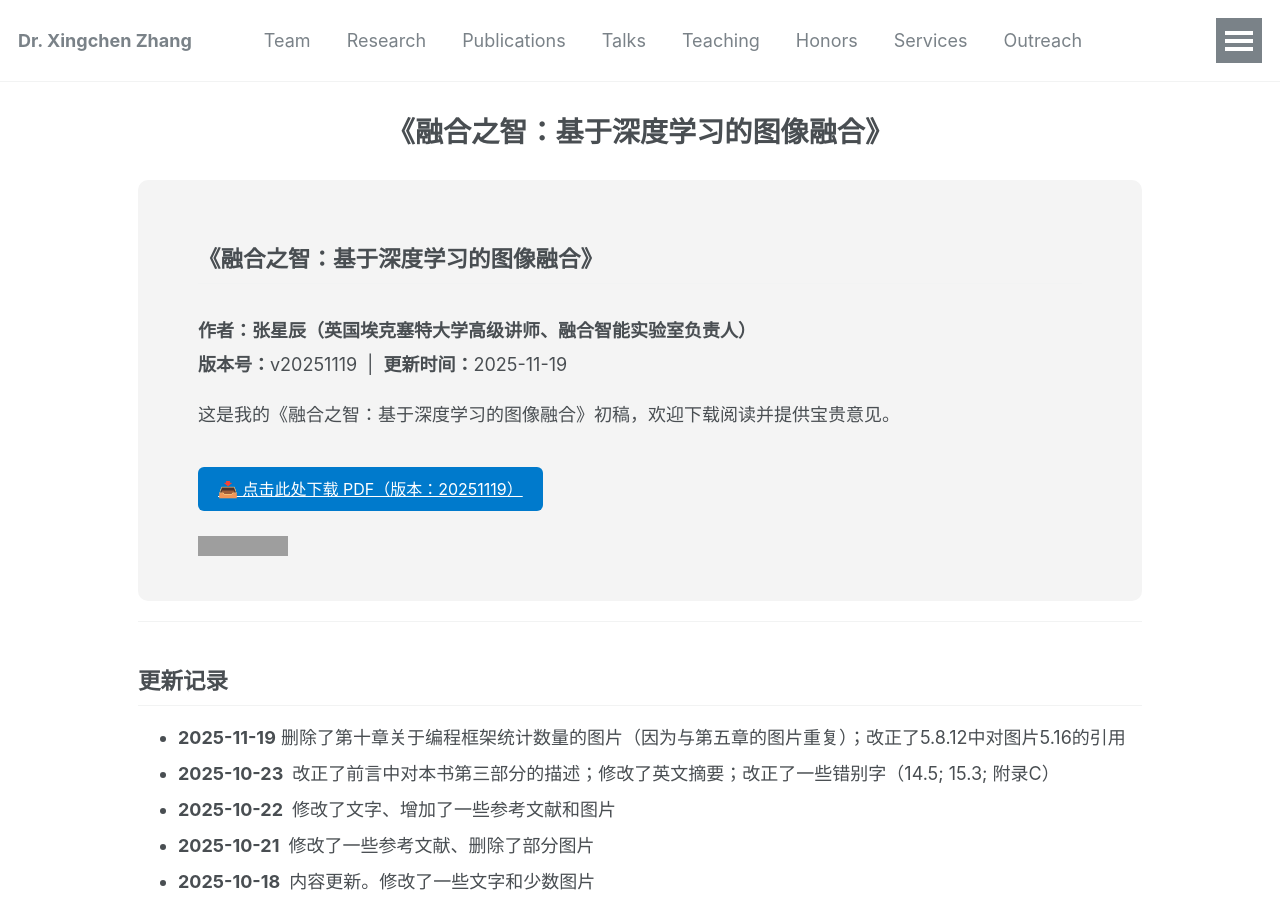
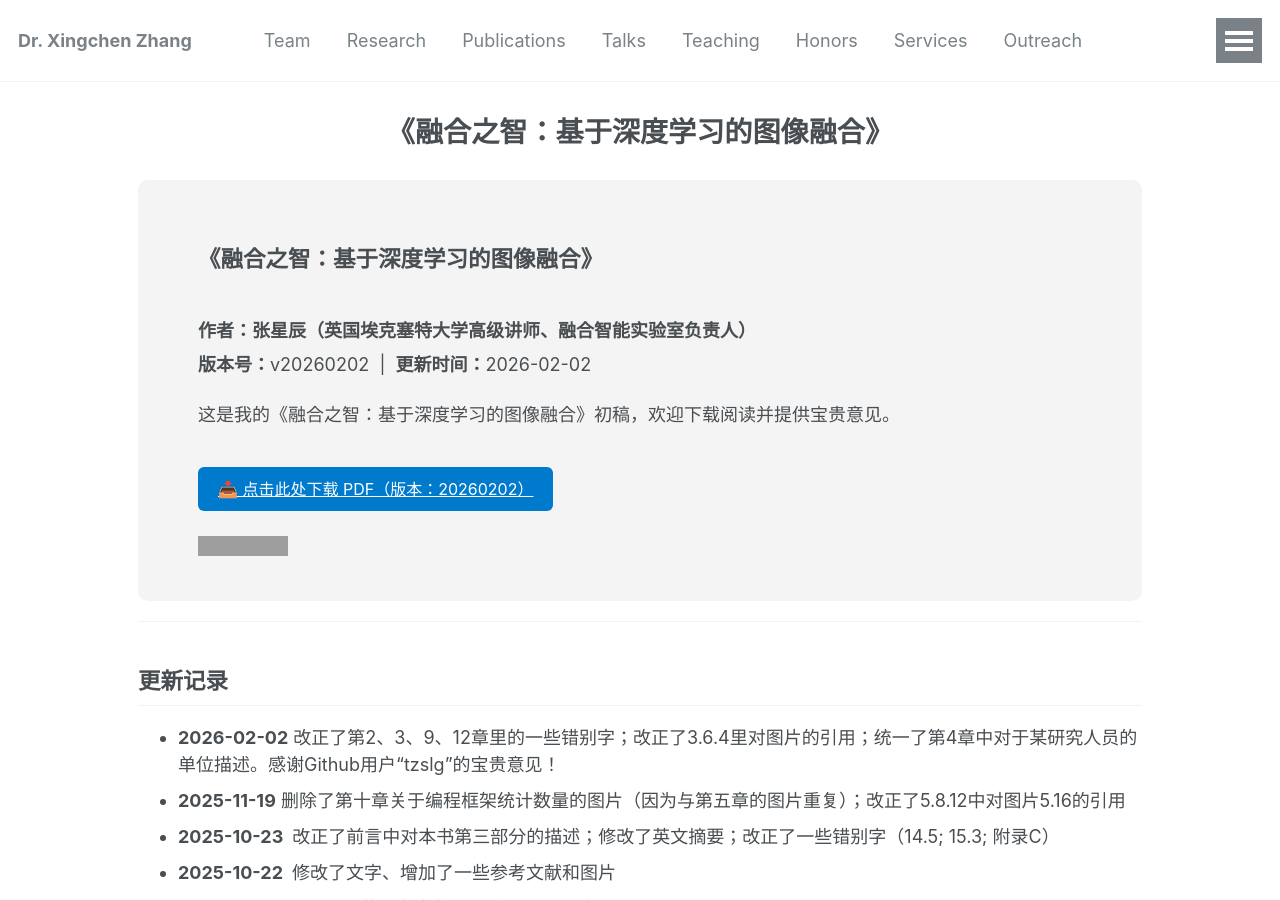
Before and after one commit to xingchenzhang/xingchenzhang.github.io, a Jekyll site: the page built from other_pages/imagefusionbook.md, in a window 1280 px wide and 900 px high. Built offline with Jekyll 4.4.1, drawn with Linux system fonts in a browser that asks for light colours; grey boxes are pictures that could not be loaded.

Commit message:
revise image fusion book

```diff
--- a/other_pages/imagefusionbook.md
+++ b/other_pages/imagefusionbook.md
@@ -46,14 +46,14 @@
 <div class="book-section">
   <h2>《融合之智：基于深度学习的图像融合》</h2>
    <h3>作者：张星辰（英国埃克塞特大学高级讲师、融合智能实验室负责人）</h3>
-  <p><strong>版本号：</strong>v20251119 &nbsp;|&nbsp; <strong>更新时间：</strong>2025-11-19</p>
+  <p><strong>版本号：</strong>v20260202 &nbsp;|&nbsp; <strong>更新时间：</strong>2026-02-02</p>
 
   <p>这是我的《融合之智：基于深度学习的图像融合》初稿，欢迎下载阅读并提供宝贵意见。</p>
 
   <!-- 下载按钮：指向 Release 的 PDF 直链 -->
   <a class="download-button"
      href="https://github.com/xingchenzhang/xingchenzhang.github.io/releases/latest/download/ImageFusionBook.pdf">
-     📥 点击此处下载 PDF（版本：20251119）
+     📥 点击此处下载 PDF（版本：20260202）
   </a>
 
   <!-- GitHub Release 实时下载次数徽章 -->
@@ -66,6 +66,7 @@
 ---
 
 ## 更新记录
+* **2026-02-02** 改正了第2、3、9、12章里的一些错别字；改正了3.6.4里对图片的引用；统一了第4章中对于某研究人员的单位描述。感谢Github用户“tzslg”的宝贵意见！
 * **2025-11-19** 删除了第十章关于编程框架统计数量的图片（因为与第五章的图片重复）；改正了5.8.12中对图片5.16的引用
 * **2025-10-23** 改正了前言中对本书第三部分的描述；修改了英文摘要；改正了一些错别字（14.5; 15.3; 附录C）
 * **2025-10-22** 修改了文字、增加了一些参考文献和图片
```
